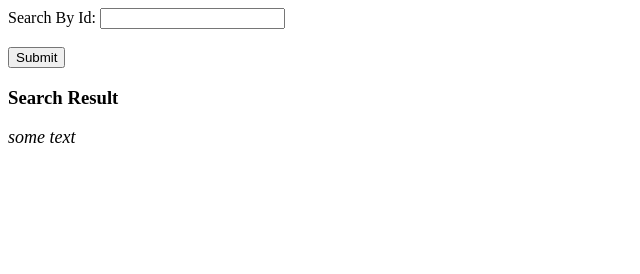
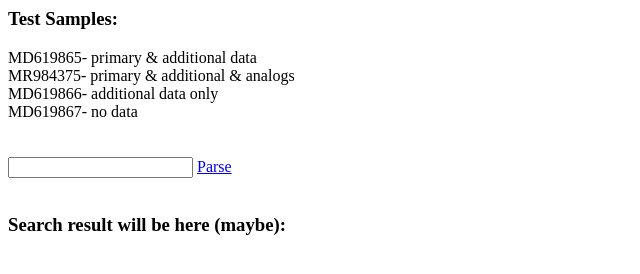
Before and after one commit to AndreyOOP/SiteScrapper, a plain HTML site: page ParserApi/FE/index.html in a window 1280 px wide. Shown: the whole page, without its empty margins (0-640 px from the left). Drawn offline with Linux system fonts and the light colour scheme.

Commit message:
FE-0 | Update FE to Make Post Request to /api/parse/ Route  - update ParsingController ParseSingleModel to Post  - remove temporary api/parse/a path

```diff
--- a/ParserApi/FE/css/styles.css
+++ b/ParserApi/FE/css/styles.css
@@ -1,4 +1,3 @@
 #search_result{
-    font-size: large;
-    font-style: italic;
+    font-size: 12pt;
 }
--- a/ParserApi/FE/index.html
+++ b/ParserApi/FE/index.html
@@ -7,15 +7,23 @@
     <link rel="stylesheet" href="css/styles.css" />
 </head>
 <body>
-    <form onsubmit="testApiCall()">
-        <label for="id_search">Search By Id:</label>
-        <input type="text" id="id_search" name="search-by-id"><br><br>
-        <input type="submit" value="Submit">
-    </form>
-    <h3>Search Result</h3>
+    <div>
+        <h3>Test Samples:</h3>
+        MD619865- primary & additional data <br />
+        MR984375- primary & additional & analogs <br />
+        MD619866- additional data only <br />
+        MD619867- no data <br />
+    </div>
+    <br /><br />
+
+    <input type="text" id="part_id" />
+    <a href="#" onclick="parse(document.getElementById('part_id').value)">Parse</a>
+    <br /><br />
+
+     <h3>Search result will be here (maybe):</h3>
     <div id="search_result">
-        some text
     </div>
+
     <script src="js/scripts.js"></script>
 </body>
 </html>
--- a/ParserApi/FE/js/scripts.js
+++ b/ParserApi/FE/js/scripts.js
@@ -1,9 +1,27 @@
 //var hostApi = "https://localhost:44331";
-var hostApi = "https://localhost:1234";
+//var hostApi = "https://localhost:1234";
+var hostApi = "https://f2e78241c2fe.ngrok.io";
 
-function testApiCall() {
-    let req = new XMLHttpRequest();
-    req.open('GET', hostApi + '/api/parse/a', false);
-    req.send();
-    alert(req.response);
+async function parse(id) {
+
+    var uri = hostApi + '/api/parse/' + id;
+
+    let response = await fetch(uri,
+        {
+            method: 'post',
+            headers: { 'Content-type': 'application/json' },
+            body: JSON.stringify({ showLog: false })
+        });
+
+    if (response.ok) {
+        let txtResponse = await response.text();
+        insertHtm("#search_result", txtResponse);
+    } else {
+        console.log(response.status);
+    }
 }
+
+function insertHtm(selector, html) {
+    var targetElem = document.querySelector(selector);
+    targetElem.innerHTML = html;
+}
```
Also changed, not shown: 1 other file.
